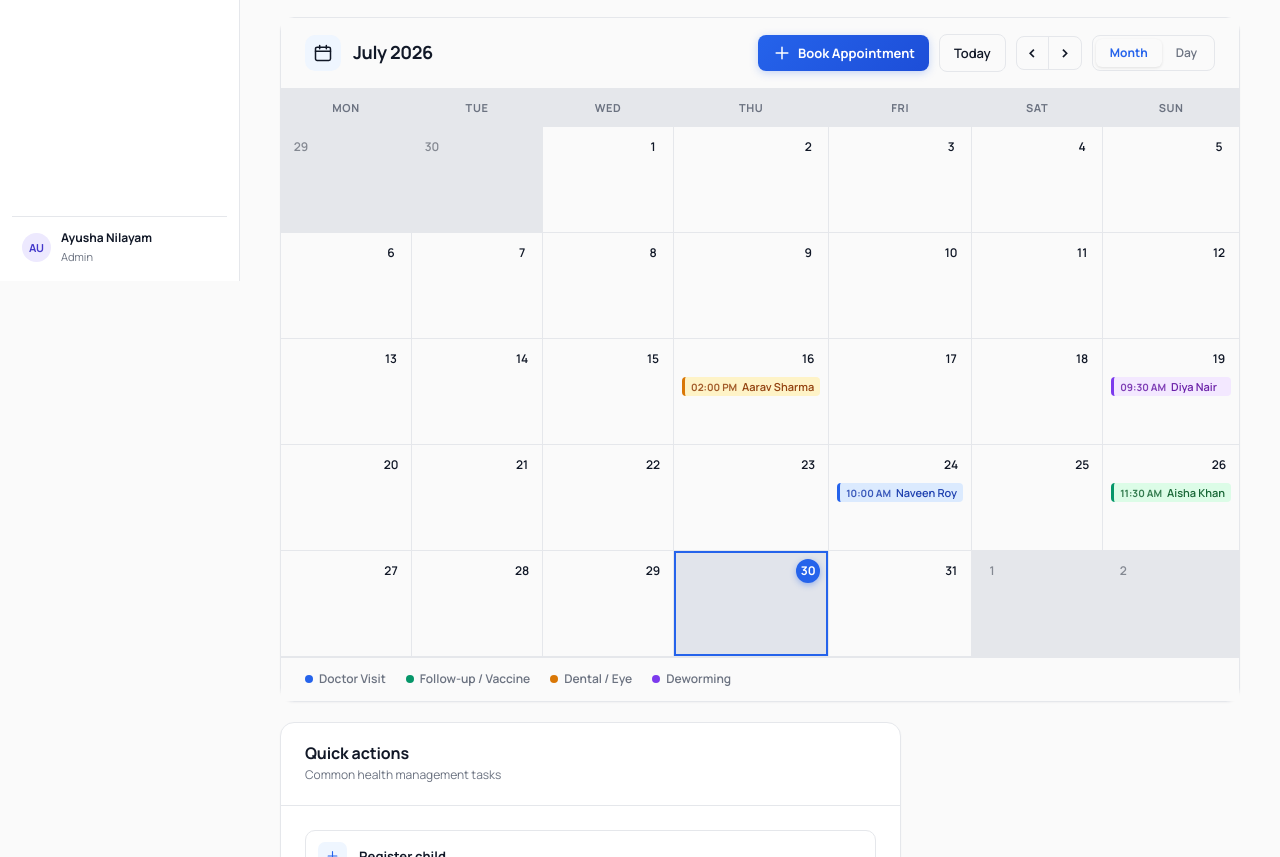
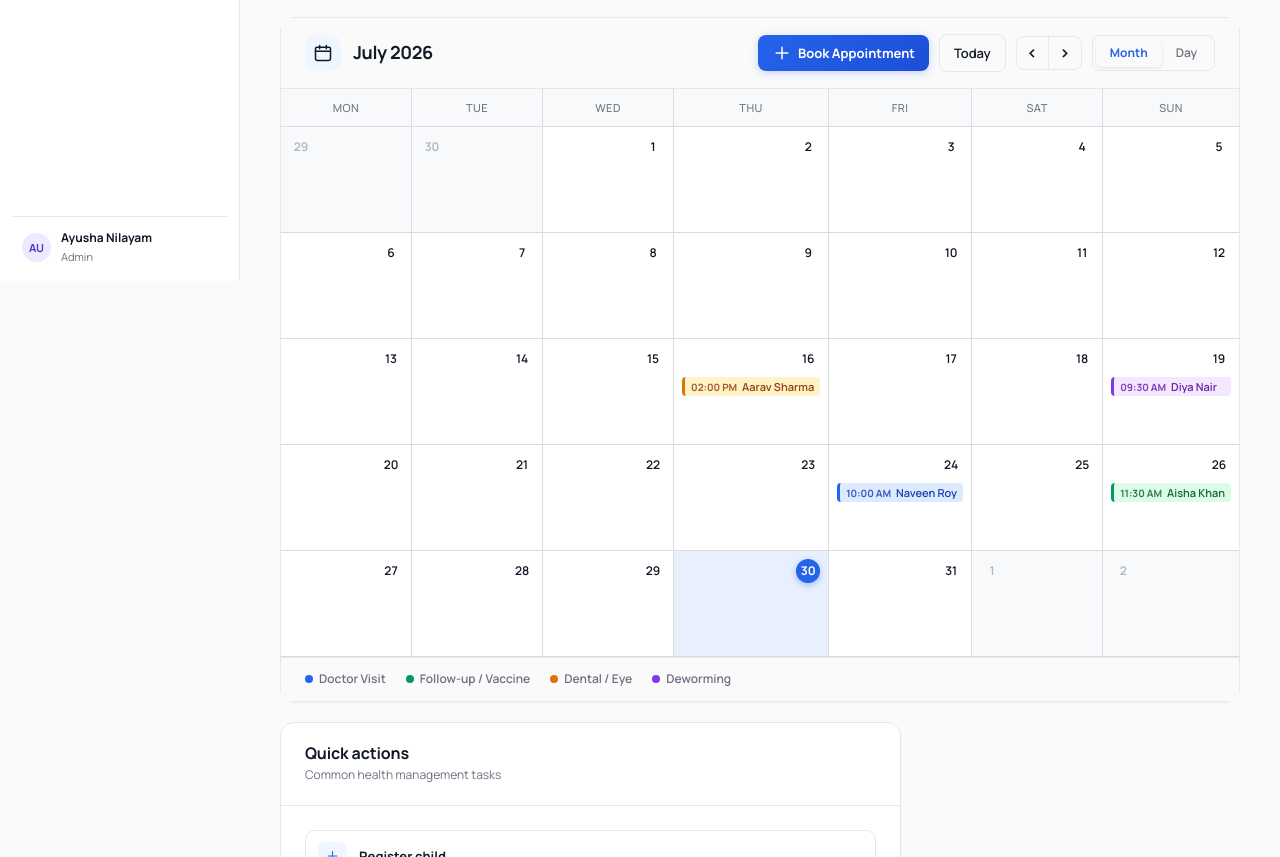
Before and after one commit to tejassharmax/NGO, a website with bundled scripts: page index.html in a window 1280 px wide. Shown: the part 519-1376 px from the top of the page. Built offline with nearby package versions, Linux system fonts and the light colour scheme; some packages are replaced by stand-ins of ours; sample sign-in values are in the browser's storage; files whose address does not match are found by name.

Commit message:
fix: subtle Google Calendar-style hover (soft bg tint, no thick blue border), lighter header/outside cells

```diff
--- a/css/pages.css
+++ b/css/pages.css
@@ -556,48 +556,48 @@ body.theme-dark .login-card__hero-icon {
 .gcal-month-grid {
   display: grid;
   grid-template-columns: repeat(7, 1fr);
-  background: var(--color-border);
+  background: #dadce0;
   gap: 1px;
-  border-bottom: 1px solid var(--color-border);
+  border-bottom: 1px solid #dadce0;
 }
 
 .gcal-header-cell {
-  background: var(--color-bg-alt);
+  background: #f8f9fa;
   padding: 10px 4px;
   text-align: center;
   font-size: 11px;
-  font-weight: 700;
-  color: var(--color-text-muted);
-  letter-spacing: 0.6px;
+  font-weight: 500;
+  color: #70757a;
+  letter-spacing: 0.5px;
 }
 
 /* Day Box Cells */
 .gcal-day-cell {
-  background: var(--color-bg);
+  background: #ffffff;
   min-height: 105px;
   padding: 8px 8px;
   display: flex;
   flex-direction: column;
   cursor: pointer;
-  transition: background 0.15s ease, box-shadow 0.15s ease;
+  transition: background 0.12s ease;
   position: relative;
   outline: none;
 }
 .gcal-day-cell:hover:not(.gcal-day-cell--outside) {
-  background: #f8fafc;
-  z-index: 2;
-  box-shadow: inset 0 0 0 2px var(--color-primary);
+  background: #f0f4f9;
 }
 .gcal-day-cell--outside {
-  background: var(--color-bg-alt);
-  opacity: 0.45;
+  background: #f8f9fa;
   cursor: default;
 }
+.gcal-day-cell--outside .gcal-day-num {
+  color: #b0b5ba;
+}
 .gcal-day-cell--today {
-  background: rgba(37, 99, 235, 0.02);
+  background: #ffffff;
 }
 .gcal-day-cell--selected {
-  box-shadow: inset 0 0 0 2px var(--color-primary);
+  background: #e8f0fe;
 }
 
 .gcal-day-top {
```
